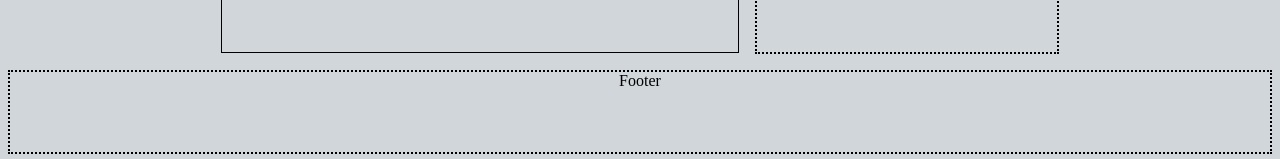
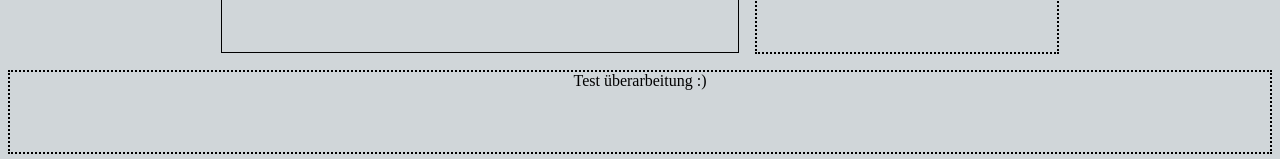
Before and after one commit to F33L1X/SocialApp, a React (Create React App) app: page / in a window 1280 px wide. Shown: the part 640-799 px from the top of the page. Built offline with nearby package versions, Linux system fonts and the light colour scheme.

Commit message:
Footer überarbeitet

```diff
--- a/src/components/Footer.js
+++ b/src/components/Footer.js
@@ -2,7 +2,7 @@
 
 function Footer() {
   return (
-    <div className="Footer">Footer</div>
+    <div className="Footer">Test überarbeitung :)</div>
   )
 }
 
```
